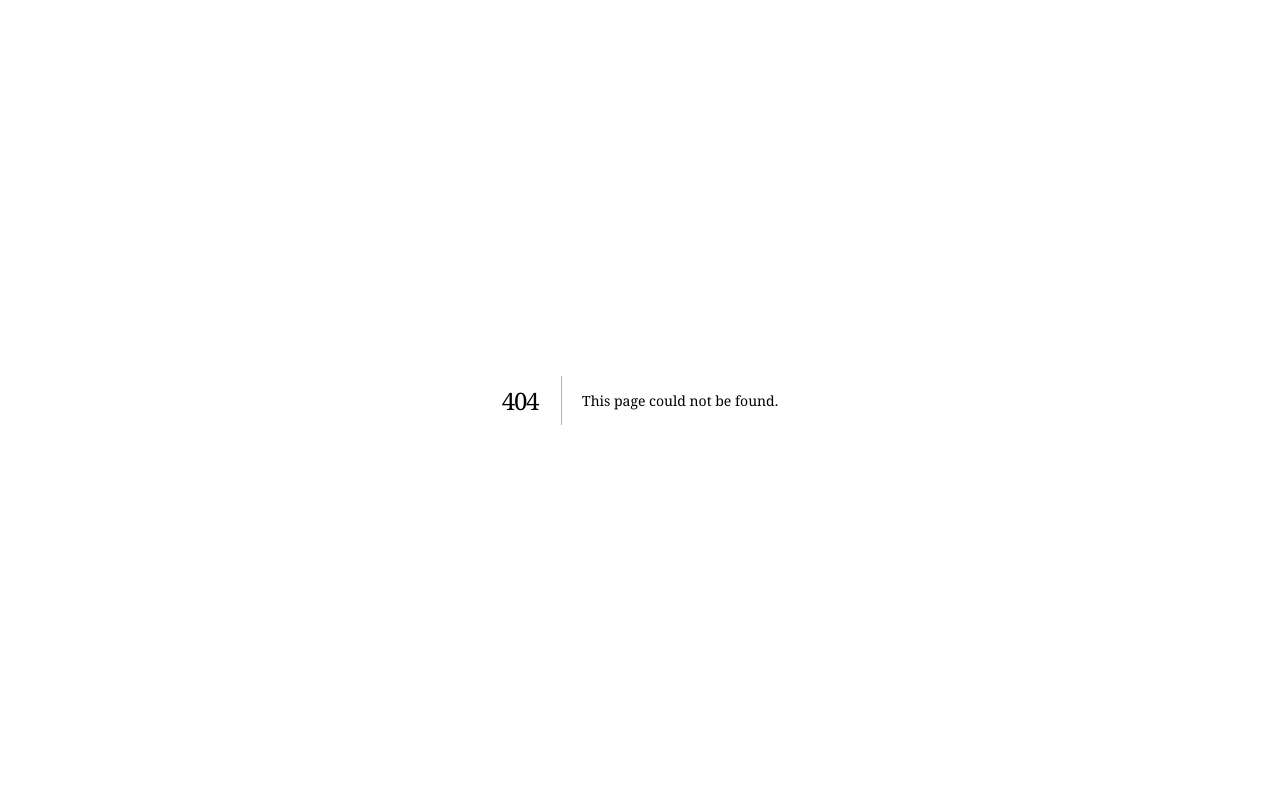
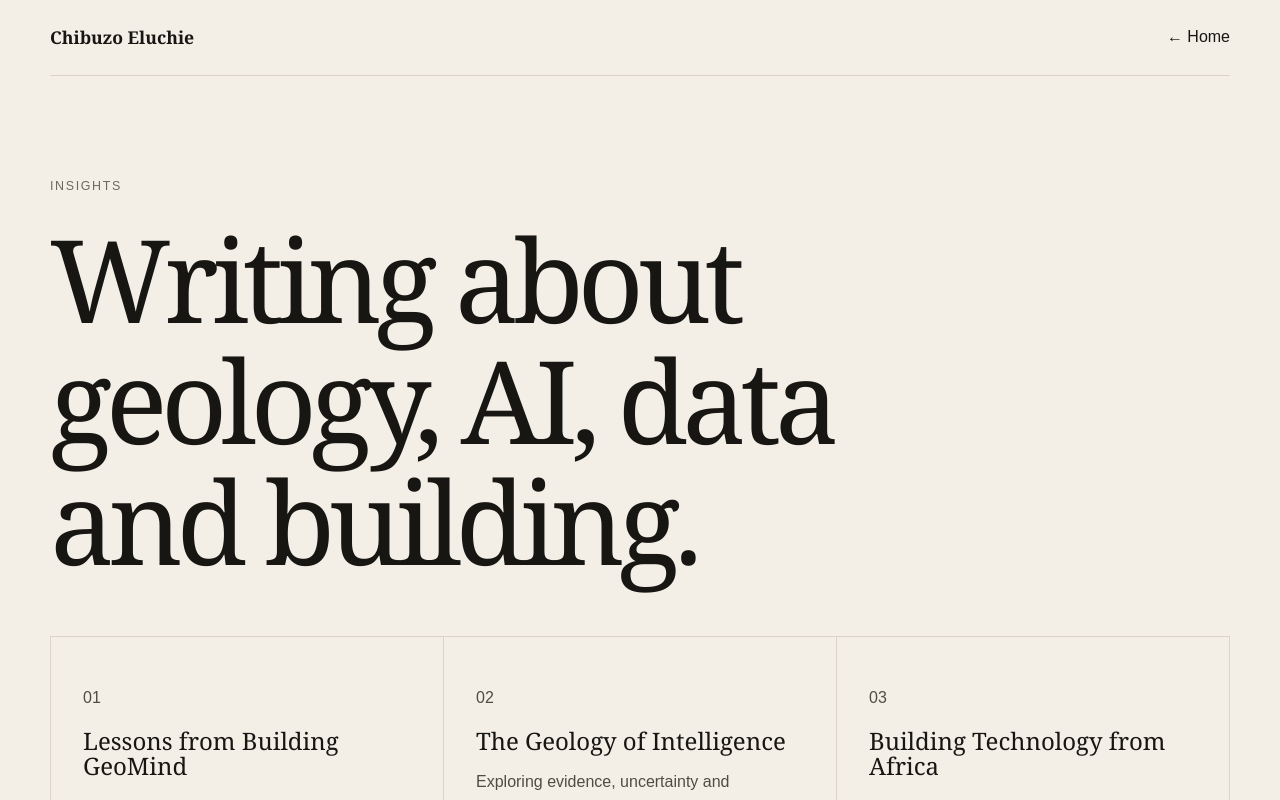
Before and after one commit to eluchiejustice-tech/sb1-gsxehyek, a Next.js app: page /insights in a window 1280 px wide. Before the commit this address had no page. Shown: the top 800 px of the page. Built offline with nearby package versions, Linux system fonts and the light colour scheme.

Commit message:
Add insights page

```diff
--- /dev/null
+++ b/app/insights/page.jsx
@@ -0,0 +1 @@
+const posts=[["Lessons from Building GeoMind","What building an AI geoscience product reveals about evidence, data, security and failure."],["The Geology of Intelligence","Exploring evidence, uncertainty and interpretation through a geological lens."],["Building Technology from Africa","Notes on developing practical technology around local problems and constraints."]];export default function Insights(){return <main className="inner-page"><header className="container nav"><a className="brand" href="/">Chibuzo Eluchie</a><a href="/">← Home</a></header><section className="section"><div className="container"><p className="eyebrow">Insights</p><h1 className="page-title">Writing about geology, AI, data and building.</h1><div className="grid">{posts.map(([title,description],i)=><article className="card" key={title}><p className="card-index">0{i+1}</p><h2>{title}</h2><p>{description}</p><span className="coming-soon">Coming soon</span></article>)}</div></div></section></main>}
```
